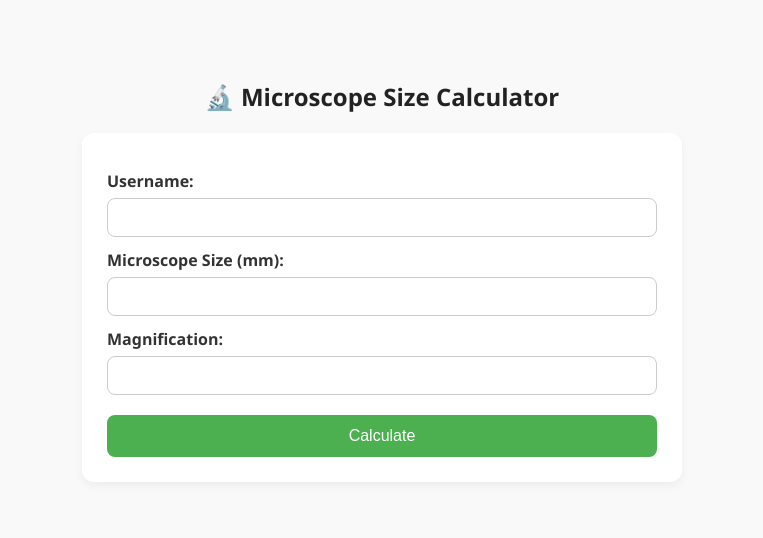
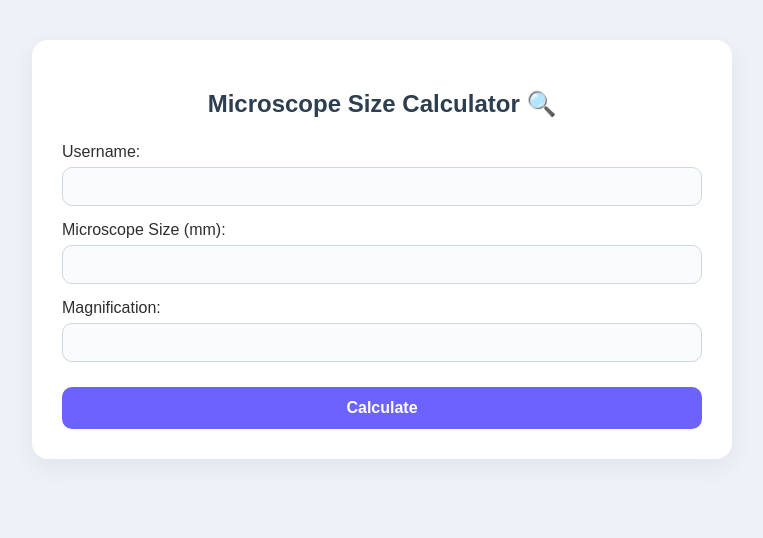
Before and after one commit to obasanmichael/Microscope-flask, a Flask app: page / in a window 1280 px wide. Shown: the top 538 px of the page, without its empty margins (258-1021 px from the left). Run offline with Flask 3, Linux system fonts and the light colour scheme; data that the repository does not hold is empty.

Commit message:
Update index.html

```diff
--- a/templates/index.html
+++ b/templates/index.html
@@ -1,101 +1,133 @@
 <!DOCTYPE html>
 <html lang="en">
 <head>
-  <meta charset="UTF-8">
+  <meta charset="UTF-8" />
   <title>Microscope Calculator</title>
   <style>
     body {
-      font-family: 'Segoe UI', Tahoma, Geneva, Verdana, sans-serif;
-      background-color: #f9f9f9;
-      margin: 40px auto;
-      max-width: 600px;
-      padding: 20px;
-      color: #333;
+      font-family: 'Poppins', sans-serif;
+      background: #eef1f7;
+      margin: 0;
+      padding: 40px 20px;
+      color: #2e2e2e;
+      display: flex;
+      flex-direction: column;
+      align-items: center;
     }
 
-    h2, h3 {
-      text-align: center;
-      color: #222;
+    .calculator-container {
+      background: #ffffff;
+      max-width: 640px;
+      width: 100%;
+      padding: 30px;
+      border-radius: 16px;
+      box-shadow: 0 8px 24px rgba(0, 0, 0, 0.06);
+      margin-bottom: 40px;
     }
 
-    form {
-      background-color: #fff;
-      padding: 25px;
-      border-radius: 12px;
-      box-shadow: 0 4px 10px rgba(0, 0, 0, 0.05);
-      margin-bottom: 30px;
+    h2 {
+      text-align: center;
+      color: #2c3e50;
+      margin-bottom: 25px;
+      font-weight: 600;
     }
 
     label {
       display: block;
-      margin: 12px 0 6px;
-      font-weight: 600;
+      margin-top: 15px;
+      margin-bottom: 6px;
+      font-weight: 500;
     }
 
     input[type="text"],
     input[type="number"] {
       width: 100%;
-      padding: 10px;
-      border: 1px solid #ccc;
-      border-radius: 8px;
+      padding: 10px 12px;
+      border: 1px solid #d0d6e2;
+      border-radius: 10px;
+      font-size: 15px;
+      background: #f9fbfd;
       box-sizing: border-box;
-      font-size: 15px;
+      transition: 0.2s ease;
+    }
+
+    input[type="text"]:focus,
+    input[type="number"]:focus {
+      outline: none;
+      border-color: #6c63ff;
+      background: #ffffff;
     }
 
     input[type="submit"] {
-      margin-top: 20px;
+      margin-top: 25px;
       width: 100%;
       padding: 12px;
-      background-color: #4CAF50;
+      background: #6c63ff;
       color: white;
       border: none;
-      border-radius: 8px;
+      border-radius: 10px;
       font-size: 16px;
+      font-weight: 600;
       cursor: pointer;
-      transition: background-color 0.3s ease;
+      transition: background 0.3s ease;
     }
 
     input[type="submit"]:hover {
-      background-color: #45a049;
+      background: #574fd6;
+    }
+
+    .result-box {
+      background-color: #f4f9f4;
+      border-left: 5px solid #2ecc71;
+      padding: 16px;
+      font-size: 18px;
+      margin-top: 20px;
+      border-radius: 10px;
+      color: #2d7a46;
+    }
+
+    h3 {
+      text-align: center;
+      margin-bottom: 16px;
+      color: #34495e;
     }
 
     table {
       width: 100%;
       border-collapse: collapse;
-      background-color: #fff;
-      border-radius: 8px;
+      background: white;
+      border-radius: 12px;
       overflow: hidden;
-      box-shadow: 0 4px 10px rgba(0, 0, 0, 0.05);
+      box-shadow: 0 4px 20px rgba(0, 0, 0, 0.04);
     }
 
     th, td {
-      padding: 12px 16px;
-      border-bottom: 1px solid #ddd;
+      padding: 14px 18px;
+      border-bottom: 1px solid #eee;
       text-align: center;
+      font-size: 15px;
     }
 
     th {
-      background-color: #f0f0f0;
+      background-color: #f7f9fc;
+      color: #4a4a4a;
       font-weight: 600;
     }
 
     tr:hover {
-      background-color: #f9f9f9;
+      background-color: #f1f3f9;
     }
 
-    .result-box {
-      background-color: #e8f5e9;
-      padding: 15px;
-      border-left: 4px solid #4CAF50;
-      border-radius: 8px;
-      margin-bottom: 30px;
-      font-size: 18px;
+    .records-section {
+      max-width: 700px;
+      width: 100%;
     }
   </style>
 </head>
 <body>
-  <h2>🔬 Microscope Size Calculator</h2>
 
+  <div class="calculator-container">
+    <h2>Microscope Size Calculator 🔍</h2>
     <form method="POST">
       <label>Username:</label>
       <input type="text" name="username" required>
@@ -114,9 +146,11 @@
         <strong>Actual Size:</strong> {{ result }} mm
       </div>
     {% endif %}
+  </div>
 
   {% if records %}
-    <h3>📋 All Records</h3>
+  <div class="records-section">
+    <h3>📊 All Records</h3>
     <table>
       <tr>
         <th>ID</th>
@@ -135,6 +169,7 @@
       </tr>
       {% endfor %}
     </table>
+  </div>
   {% endif %}
 </body>
 </html>
```
Lines whose indentation alone changed are shown as unchanged.
